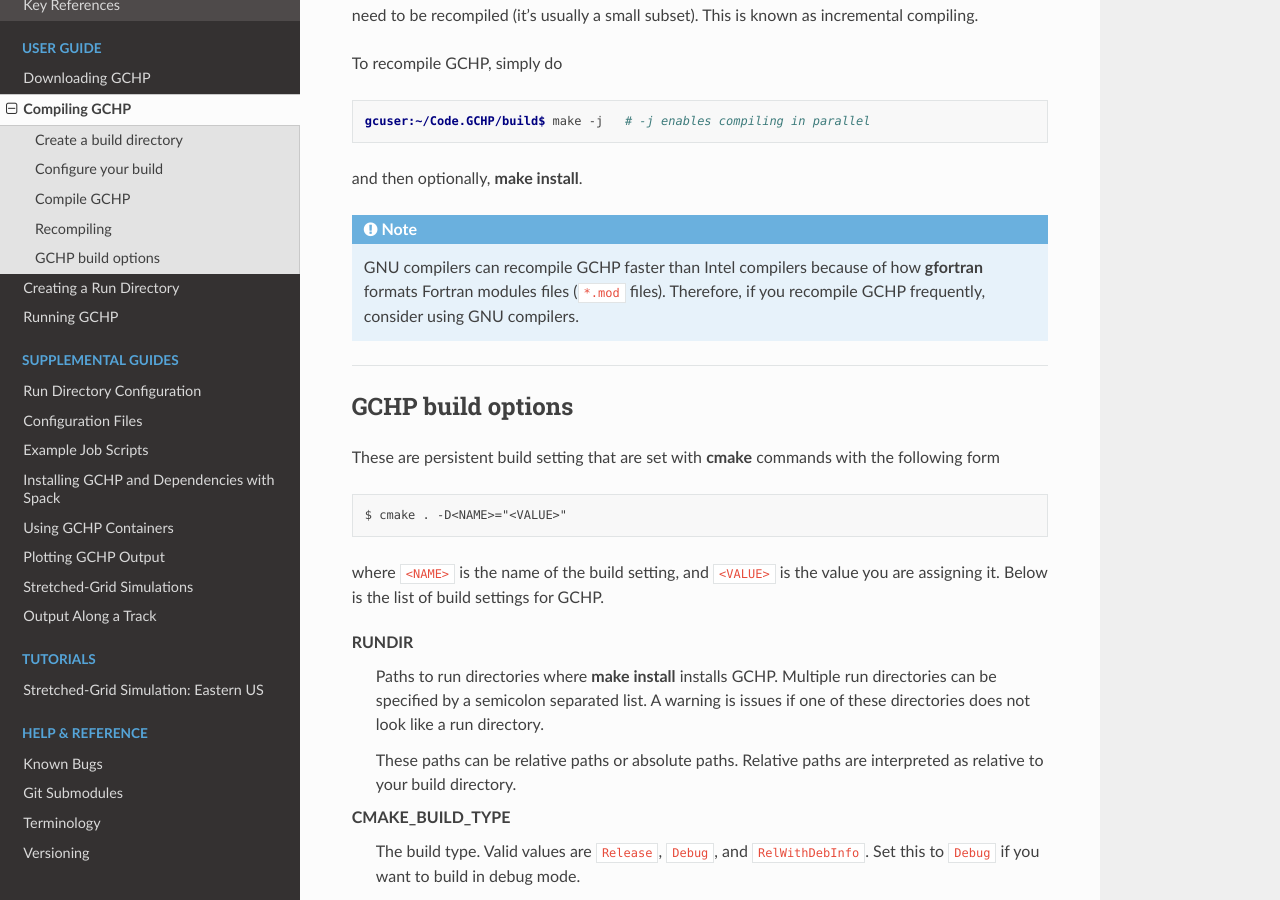
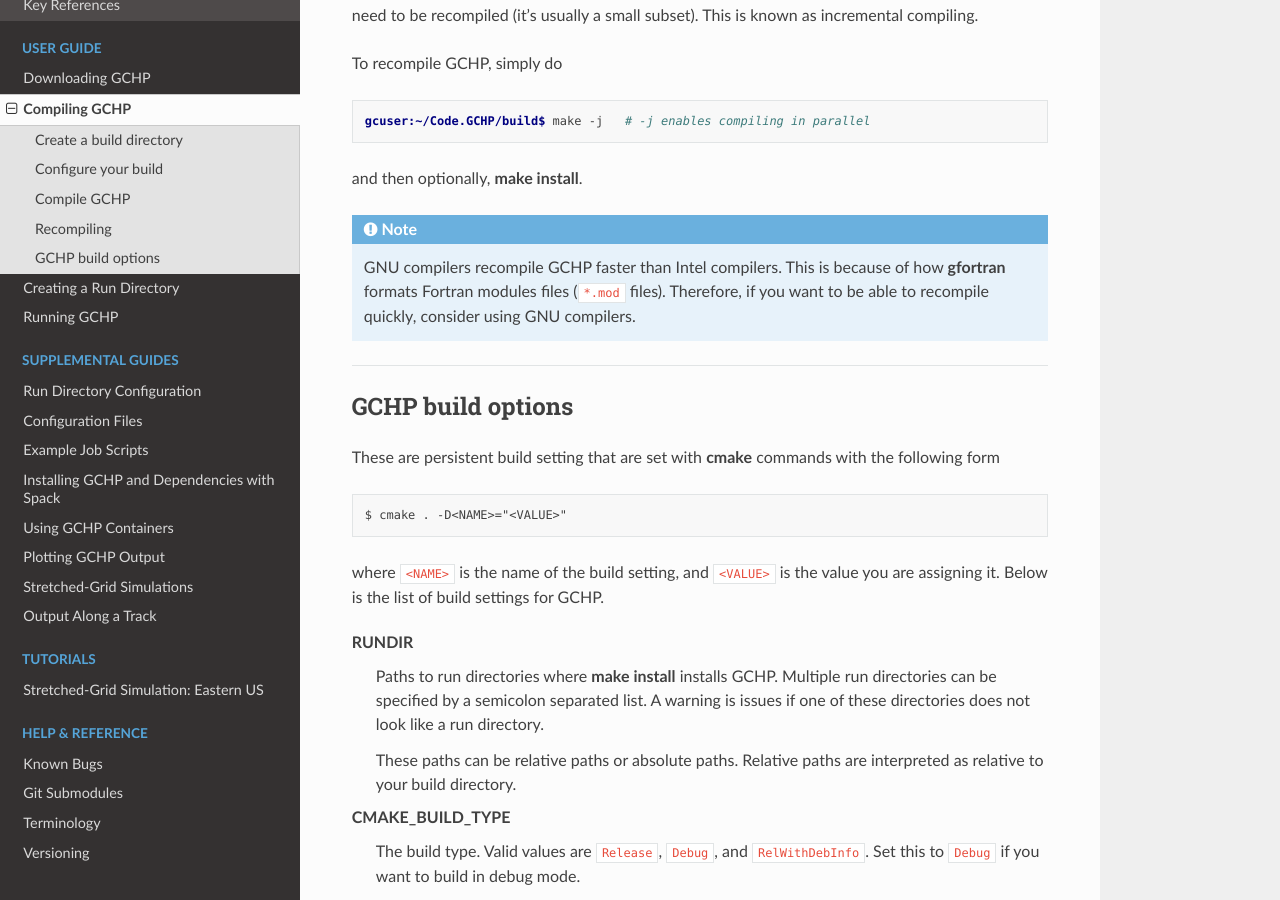
Before and after one commit to geoschem/GCHP, a Sphinx documentation site: the page built from docs/source/user-guide/compiling.rst, in a window 1280 px wide and 900 px high, scrolled down 3448 px. Built offline with Sphinx 7.4.7 and the Read the Docs theme 2.0.0, drawn with Linux system fonts in a browser that asks for light colours; pages that are not in the unit, such as notebooks, are missing from menus.

Commit message:
clarified note on GNU compilers having faster recompiles

```diff
--- a/docs/source/user-guide/compiling.rst
+++ b/docs/source/user-guide/compiling.rst
@@ -162,8 +162,8 @@ To recompile GCHP, simply do
 and then optionally, :command:`make install`.
 
 .. note::
-    GNU compilers can recompile GCHP faster than Intel compilers because of how :program:`gfortran`
-    formats Fortran modules files (:file:`*.mod` files). Therefore, if you recompile GCHP frequently, consider
+    GNU compilers recompile GCHP faster than Intel compilers. This is because of how :program:`gfortran`
+    formats Fortran modules files (:file:`*.mod` files). Therefore, if you want to be able to recompile quickly, consider
     using GNU compilers.
 
 ------------
```
